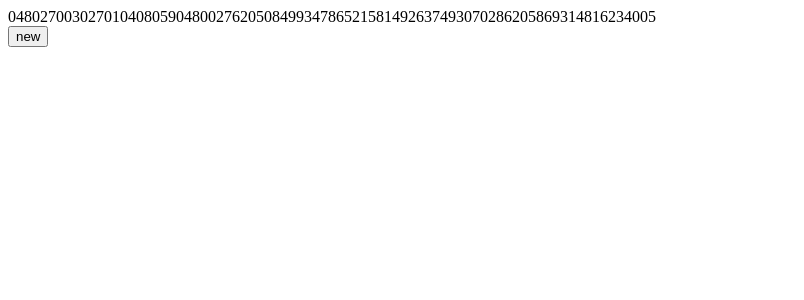
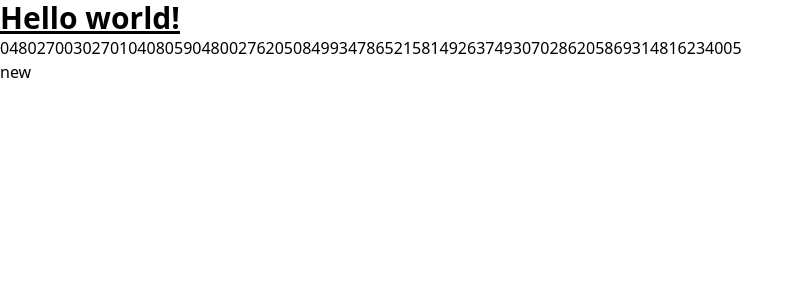
Before and after one commit to fabiancgc12/react-sudoku, a React (Vite) app: page / in a window 1280 px wide. Shown: the top 300 px of the page, without its empty margins (0-804 px from the left). Built offline with nearby package versions, Linux system fonts and the light colour scheme.

Commit message:
añadiendo tailwind

```diff
--- a/package.json
+++ b/package.json
@@ -4,7 +4,7 @@
   "version": "0.0.0",
   "type": "module",
   "scripts": {
-    "dev": "vite",
+    "start": "vite",
     "build": "tsc && vite build",
     "preview": "vite preview"
   },
@@ -16,6 +16,9 @@
     "@types/react": "^18.0.24",
     "@types/react-dom": "^18.0.8",
     "@vitejs/plugin-react": "^2.2.0",
+    "autoprefixer": "^10.4.13",
+    "postcss": "^8.4.19",
+    "tailwindcss": "^3.2.4",
     "typescript": "^4.6.4",
     "vite": "^3.2.3"
   }
--- /dev/null
+++ b/postcss.config.cjs
@@ -0,0 +1,6 @@
+module.exports = {
+  plugins: {
+    tailwindcss: {},
+    autoprefixer: {},
+  },
+}
--- a/src/App.tsx
+++ b/src/App.tsx
@@ -11,6 +11,9 @@
   const game = generateGame(difficultyEnum.easy)
   return (
       <div>
+          <h1 className="text-3xl font-bold underline">
+              Hello world!
+          </h1>
           <div>
               {game.map(renderRow)}
           </div>
--- a/src/index.css
+++ b/src/index.css
@@ -0,0 +1,3 @@
+@tailwind base;
+@tailwind components;
+@tailwind utilities;
--- /dev/null
+++ b/tailwind.config.cjs
@@ -0,0 +1,10 @@
+/** @type {import('tailwindcss').Config} */
+module.exports = {
+  content: [
+    "./src/**/*.{js,ts,jsx,tsx}",
+  ],
+  theme: {
+    extend: {},
+  },
+  plugins: [],
+}
```
Also changed, not shown: 1 other file (tests, documents, lock files or other folders).
